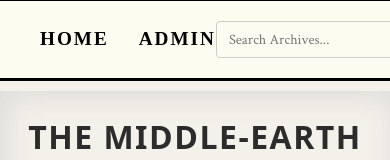
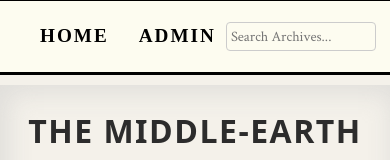
Before and after one commit to reesam16/news-blog, a React (Vite) app: page / in a window 390 px wide. Shown: the top 160 px of the page. Built offline with nearby package versions, Linux system fonts and the light colour scheme; a web font is replaced by a local one.

Commit message:
Add media query to shrink search bar on mobile

```diff
--- a/src/components/Search/SearchBar.module.css
+++ b/src/components/Search/SearchBar.module.css
@@ -13,3 +13,12 @@
     outline: none;
     border-bottom: 2px solid #000; /* Subtle print-like interaction */
 }
+
+@media (max-width: 768px) {
+    .searchInput {
+        width: 150px; /* Smaller mobile size */
+        margin-left: 10px;
+        padding: 4px;
+        font-size: 0.9rem;
+    }
+}
```
